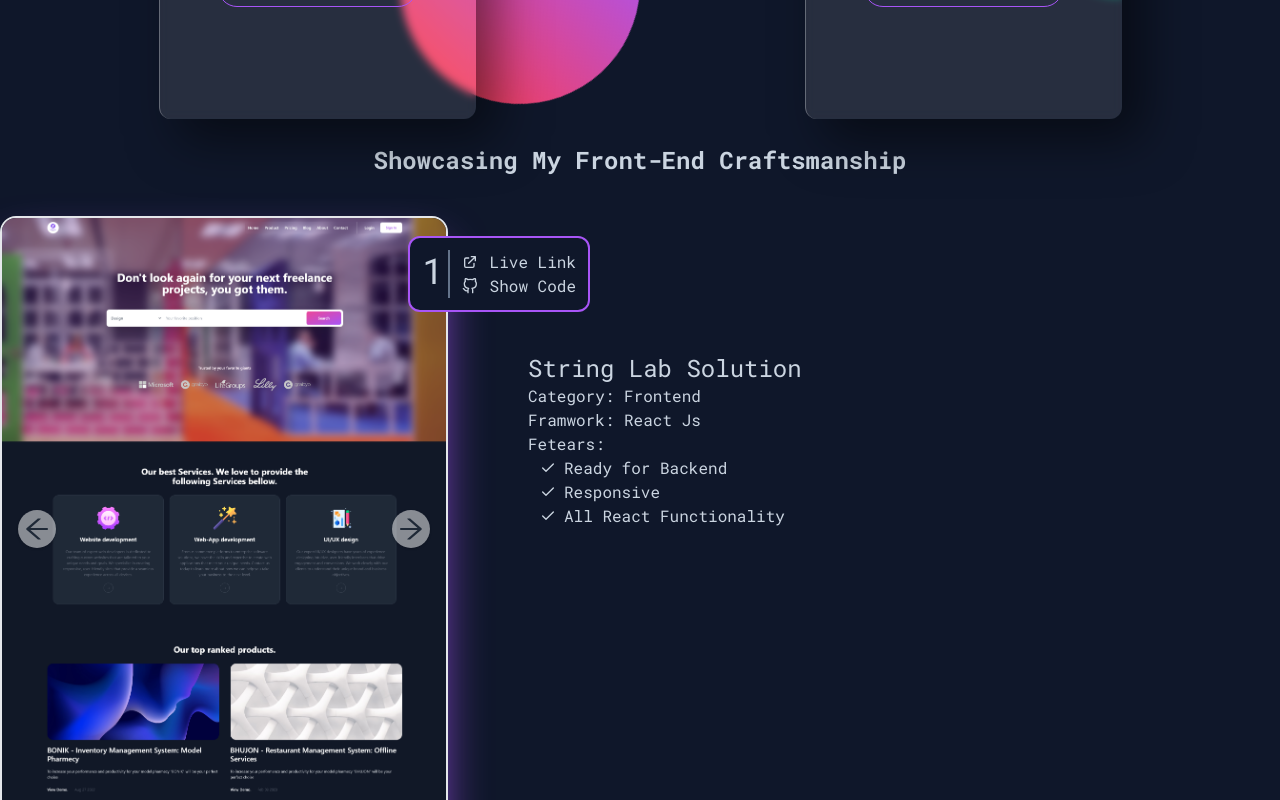
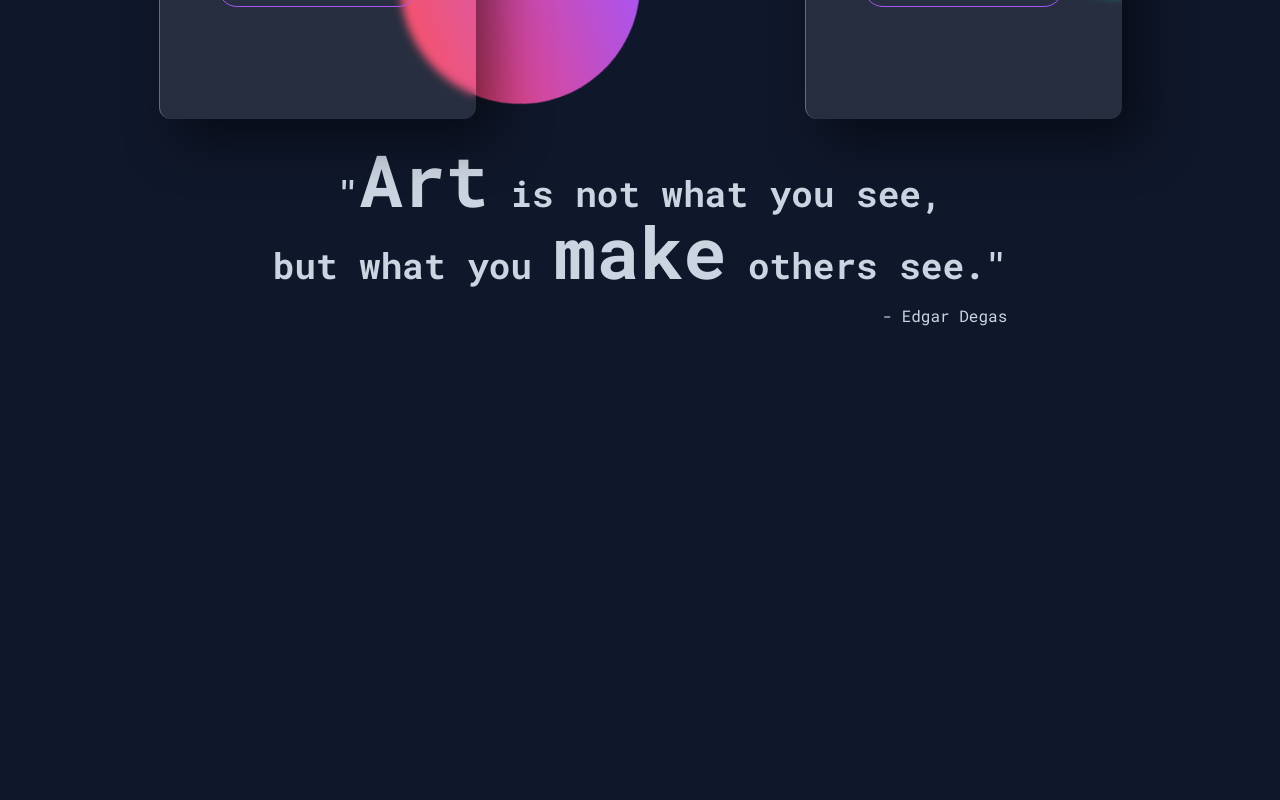
Before and after one commit to AbidHasanPiash/abidhasanNextjs, a Next.js app: page /portfolio in a window 1280 px wide. Shown: the part 400-1200 px from the top of the page. Built offline with nearby package versions, Linux system fonts and the light colour scheme.

Commit message:
ok without parallax

```diff
--- a/pages/portfolio.jsx
+++ b/pages/portfolio.jsx
@@ -6,6 +6,7 @@ import { HiOutlineExternalLink } from "react-icons/hi";
 import { FiGithub, FiCheck } from "react-icons/fi";
 import VanillaTilt from 'vanilla-tilt';
 import React, {useEffect} from 'react';
+import image1 from '../public/image/parallax/image1.jpg'
 
 export default function Portfolio() {
   useEffect(() => {
@@ -72,8 +73,18 @@ export default function Portfolio() {
             <div className="absolute z-0 lg:w-40 lg:h-40 w-36 h-36 animate-spin-slow top-1/3 lg:right-20 right-0 bg-opacity-20 bg-gradient-to-r from-emerald-700 to-cyan-500 rounded-full"></div>
           </div>
         </div>
+        {/* ============Extra text=========== */}
+        <div className="h-screen lg:max-w-7xl lg:mx-auto mx-3">
+          <div className="flex flex-col items-center justify-center">
+            <div className="text-center">
+              <h1 className="text-4xl font-bold">&quot;<span className="text-7xl">Art</span> is not what you see,
+                <br />but what you <span className="text-7xl">make</span> others see.&quot;</h1>
+              <p className="text-right mt-4">- Edgar Degas</p>
+            </div>
+          </div>
+        </div>
         {/* ============Website=========== */}
-        <div className="lg:max-w-7xl lg:mx-auto mx-3">
+        <div className="h-screen lg:max-w-7xl lg:mx-auto mx-3">
           <h1 className="text-2xl text-center font-bold my-10">
             Showcasing My Front-End Craftsmanship
           </h1>
```
Also changed, not shown: public/image/parallax/image1.jpg (added).
